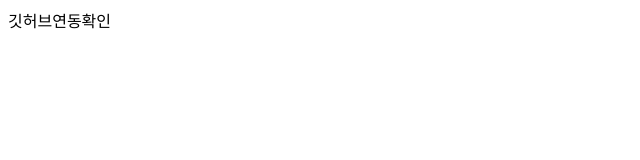
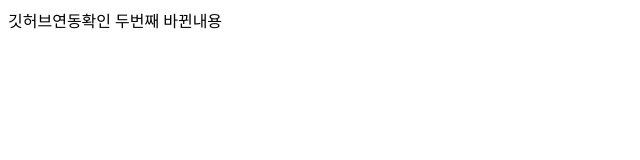
Before and after one commit to keembloo/assignment, a plain HTML site: page index.html in a window 1280 px wide. Shown: the whole page, without its empty margins (0-640 px from the left). Drawn offline with Linux system fonts and the light colour scheme.

Commit message:
두번째내용

```diff
--- a/index.html
+++ b/index.html
@@ -8,5 +8,6 @@
 </head>
 <body>
     깃허브연동확인
+    두번째 바뀐내용
 </body>
 </html>
```
